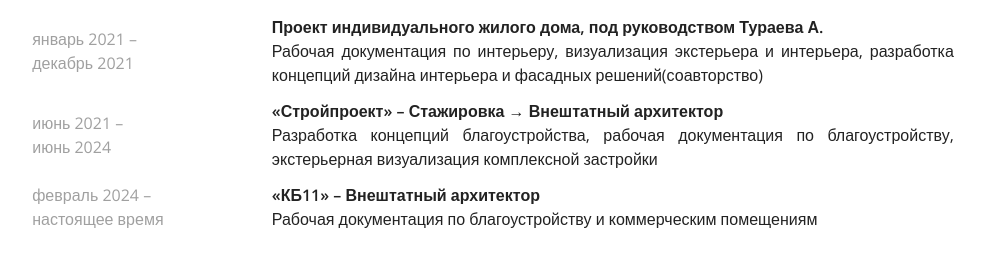
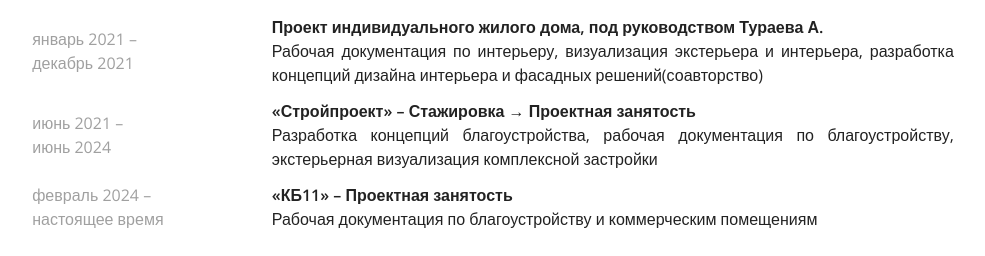
Before and after one commit to Aid4r/page, a plain HTML site: page index.html in a window 1280 px wide. Shown: the part 915-1171 px from the top of the page, without its empty margins (147-1132 px from the left). Drawn offline with nearby package versions, Linux system fonts and the light colour scheme.

Commit message:
Update index.html

```diff
--- a/index.html
+++ b/index.html
@@ -103,11 +103,11 @@
                         </li>
                         <li class="info_wrapper">
                             <p class="contB-1">июнь 2021 –<br class="year"/> июнь 2024</p>
-                            <p class="contB-2"><b>«Стройпроект» – Стажировка → Внештатный архитектор</b><br/>Разработка концепций благоустройства, рабочая документация по благоустройству, экстерьерная визуализация комплексной застройки</p>
+                            <p class="contB-2"><b>«Стройпроект» – Стажировка → Проектная занятость</b><br/>Разработка концепций благоустройства, рабочая документация по благоустройству, экстерьерная визуализация комплексной застройки</p>
                         </li>
                         <li class="info_wrapper">
                             <p class="contB-1">февраль 2024 –<br class="year"/> настоящее время</p>
-                            <p class="contB-2"><b>«КБ11» – Внештатный архитектор</b><br/>Рабочая документация по благоустройству и коммерческим помещениям</p>
+                            <p class="contB-2"><b>«КБ11» – Проектная занятость</b><br/>Рабочая документация по благоустройству и коммерческим помещениям</p>
                         </li>
                     </ol>
                 </details>
```
